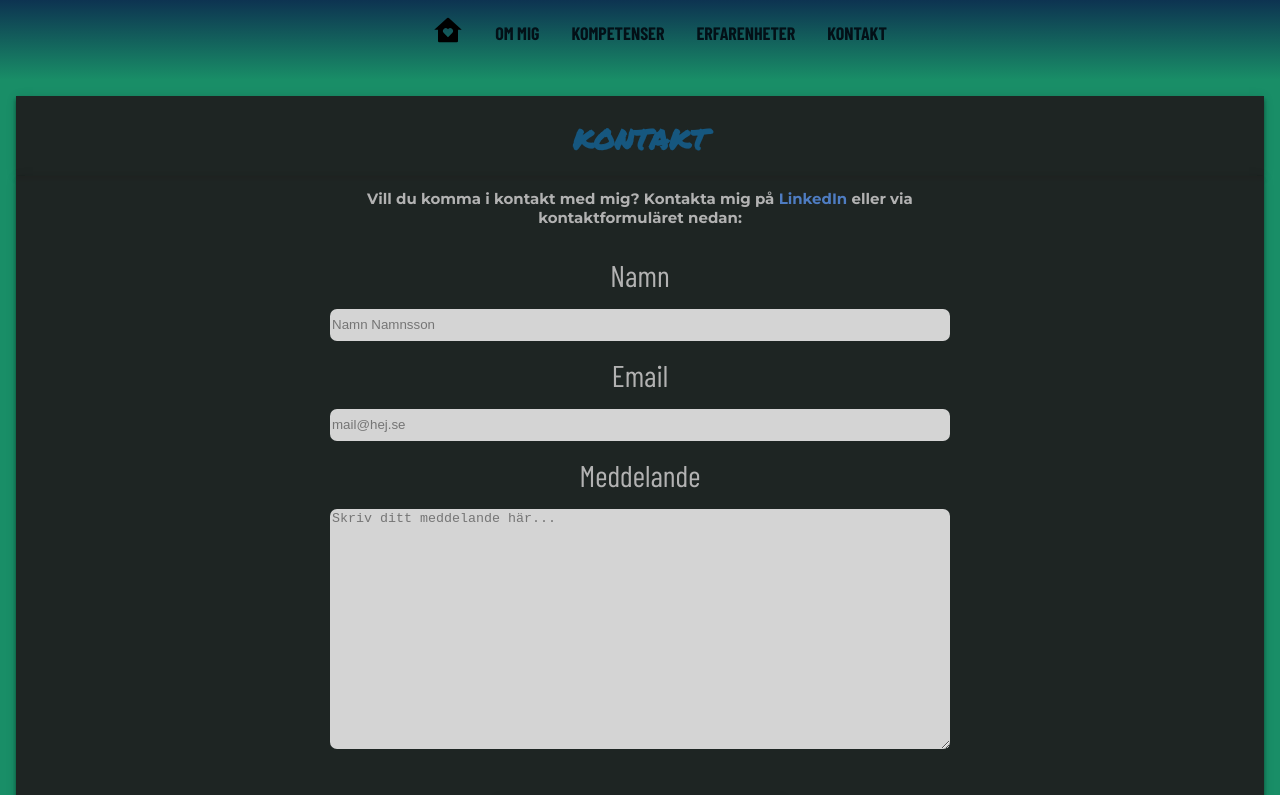
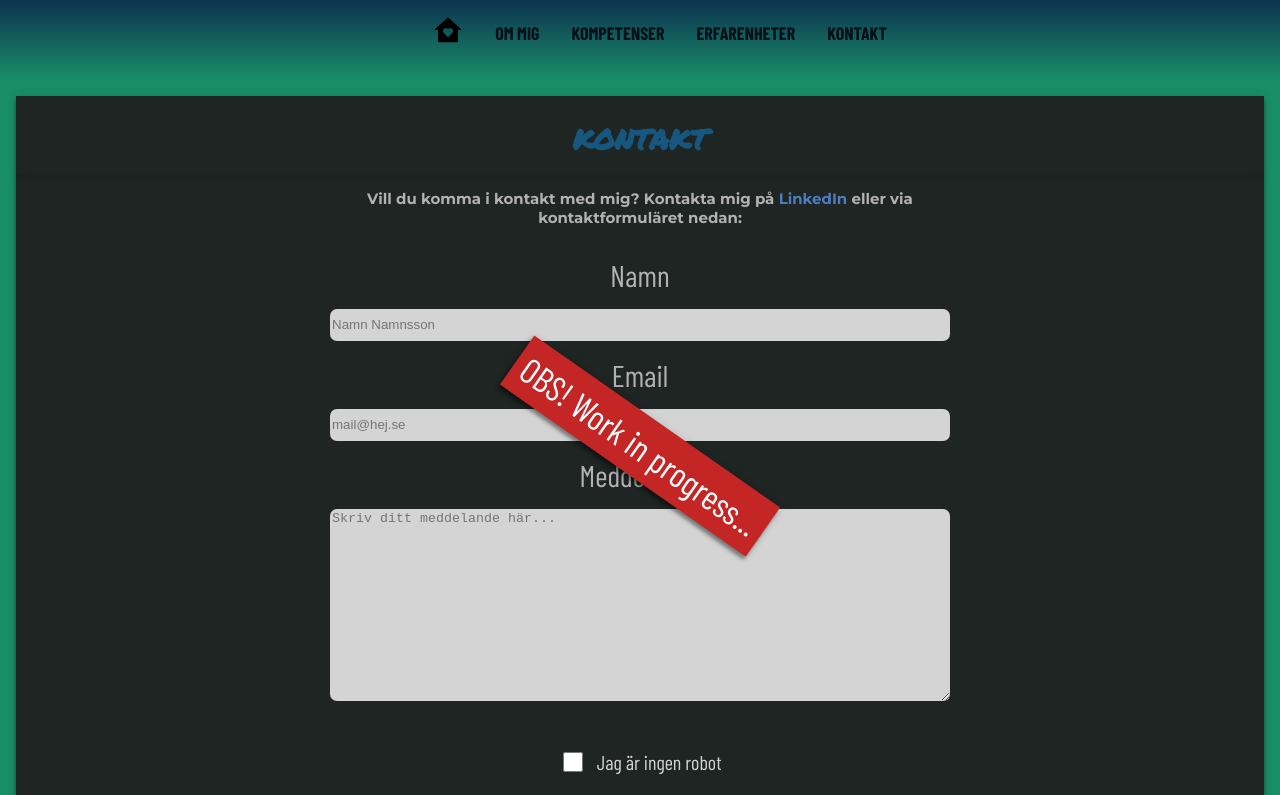
Before and after one commit to fiamont/portfolio, a Next.js app: page /kontaktamig in a window 1280 px wide. Shown: the top 795 px of the page. Built offline with nearby package versions, Linux system fonts and the light colour scheme; a web font is replaced by a local one.

Commit message:
removed class container from pages, added work in progress and checkbox

```diff
--- a/components/ContactForm.jsx
+++ b/components/ContactForm.jsx
@@ -1,11 +1,11 @@
 import React from "react";
 import style from "../styles/ContactForm.module.css";
-import Link from "next/link";
 
 function ContactForm() {
   const handleURL = (url) => {
     return () => window.open(url, "_blank");
   };
+
   return (
     <div className={style.contact}>
       <h2 className={style.rubrik}>
@@ -20,6 +20,9 @@ function ContactForm() {
         </a>{" "}
         eller via kontaktformuläret nedan:
       </h2>
+      <div className={style.OBS}>
+        <p className={style.OBSText}>OBS! Work in progress...</p>
+      </div>
       <form className={style.form}>
         <label className={style.label} htmlFor="Namn">
           Namn
@@ -47,6 +50,10 @@ function ContactForm() {
           name="meddelande"
           placeholder="Skriv ditt meddelande här..."
         />
+        <label className={style.checkboxText}>
+          <input className={style.checkbox} type="checkbox" />
+          Jag är ingen robot
+        </label>
         <button className={style.button}>Skicka</button>
       </form>
     </div>
--- a/pages/erfarenheter.jsx
+++ b/pages/erfarenheter.jsx
@@ -6,7 +6,7 @@ import styles from "../styles/Home.module.css";
 
 function Erfarenheter() {
   return (
-    <div className={styles.container}>
+    <div>
       <Head>
         <title>Sofias portfolio - Erfarenheter</title>
       </Head>
--- a/pages/index.js
+++ b/pages/index.js
@@ -5,7 +5,7 @@ import Intro from "../components/Intro";
 
 export default function Home() {
   return (
-    <div className={styles.container}>
+    <div>
       <Head>
         <title>Sofias portfolio</title>
       </Head>
--- a/pages/kompetenser.jsx
+++ b/pages/kompetenser.jsx
@@ -7,7 +7,7 @@ import SkillsExample from "../components/SkillsExample";
 
 function Kompetenser() {
   return (
-    <div className={styles.container}>
+    <div>
       <Head>
         <title>Sofias portfolio - Kompetenser</title>
       </Head>
--- a/pages/kontaktamig.jsx
+++ b/pages/kontaktamig.jsx
@@ -6,7 +6,7 @@ import styles from "../styles/Home.module.css";
 
 function KontaktaMig() {
   return (
-    <div className={styles.container}>
+    <div>
       <Head>
         <title>Sofias portfolio - Kontakta mig</title>
       </Head>
--- a/pages/ommig.jsx
+++ b/pages/ommig.jsx
@@ -6,7 +6,7 @@ import styles from "../styles/Home.module.css";
 
 function OmMig() {
   return (
-    <div className={styles.container}>
+    <div>
       <Head>
         <title>Sofias portfolio - Om mig</title>
       </Head>
--- a/styles/ContactForm.module.css
+++ b/styles/ContactForm.module.css
@@ -1,4 +1,5 @@
 .contact {
+  position: relative;
   display: flex;
   flex-direction: column;
   align-items: center;
@@ -18,6 +19,28 @@
   text-decoration: none;
   color: rgb(78, 124, 193);
   cursor: pointer;
+}
+
+.OBS {
+  background-color: rgb(196, 37, 37);
+  display: flex;
+  justify-content: center;
+  align-items: center;
+  width: 300px;
+  height: 60px;
+  position: absolute;
+  margin-bottom: 0;
+  z-index: 1;
+  top: 240px;
+  transform: rotate(35deg);
+  box-shadow: var(--default-boxshadow);
+}
+
+.OBSText {
+  color: rgb(255, 255, 255);
+  font-family: var(--default-font-family);
+  font-weight: 400;
+  font-size: 35px;
 }
 
 .form {
@@ -45,8 +68,24 @@
 }
 
 .textarea {
-  height: 15rem;
-  margin-bottom: 3rem;
+  height: 12rem;
+  margin-bottom: 1rem;
+}
+
+.checkboxText {
+  display: flex;
+  align-items: center;
+  text-align: center;
+  justify-content: center;
+  color: rgb(212, 212, 212);
+  padding: 2rem;
+  font-size: 20px;
+  gap: 0.7rem;
+}
+
+.checkbox {
+  height: 20px;
+  width: 20px;
 }
 
 .button {
--- a/styles/Home.module.css
+++ b/styles/Home.module.css
@@ -1,9 +1,3 @@
 .main {
   padding-top: 4rem;
 }
-
-@media screen and (max-width: 400px) {
-  /* .main {
-    padding-top: 11.5rem;
-  } */
-}
--- a/styles/HomeTop.module.css
+++ b/styles/HomeTop.module.css
@@ -5,7 +5,7 @@
   flex-direction: column;
   justify-content: center;
   align-items: flex-start;
-  background: linear-gradient(rgba(0, 0, 0, 0.8), rgba(0, 0, 0, 0.7)),
+  background: linear-gradient(rgba(0, 0, 0, 0.7), rgba(0, 0, 0, 0.7)),
     url("../public/sofiabackgrounddesktop.jpg") no-repeat;
   background-position: center;
   background-size: cover;
--- a/styles/Navbar.module.css
+++ b/styles/Navbar.module.css
@@ -3,7 +3,7 @@
   height: 80px;
   width: 100%;
   position: fixed;
-  z-index: 1;
+  z-index: 2;
 }
 
 .Navbarmenu {
```
